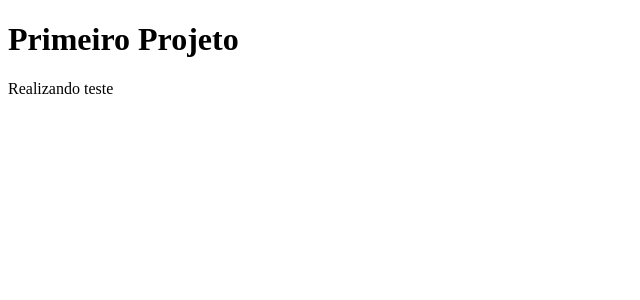
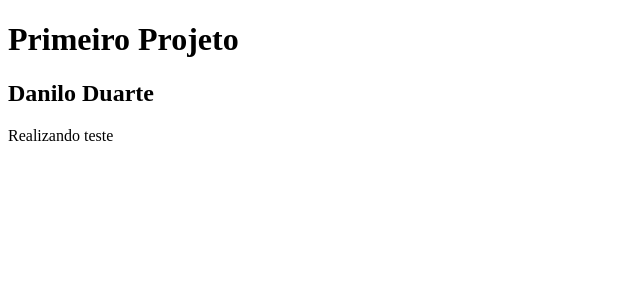
Before and after one commit to danilojduarte/Modulo001, a React (Create React App) app in the folder primeiro-projeto/: page / in a window 1280 px wide. Shown: the top 300 px of the page, without its empty margins (0-640 px from the left). Built offline with nearby package versions, Linux system fonts and the light colour scheme.

Commit message:
Criando primeiro Construtor()

```diff
--- a/primeiro-projeto/src/App.js
+++ b/primeiro-projeto/src/App.js
@@ -2,10 +2,17 @@ import React from "react";
 
 class App extends React.Component {
   // Metodo responsável por renderizar o conteúdo HTML do nosso componente;
+  constructor() {
+    super();
+    this.nome = "Danilo Duarte";
+  }
+
   render () {
       return (
         <div>
           <h1>Primeiro Projeto</h1>
+
+          <h2>{this.nome}</h2>
 
           <p>Realizando teste</p>
         </div>
```
